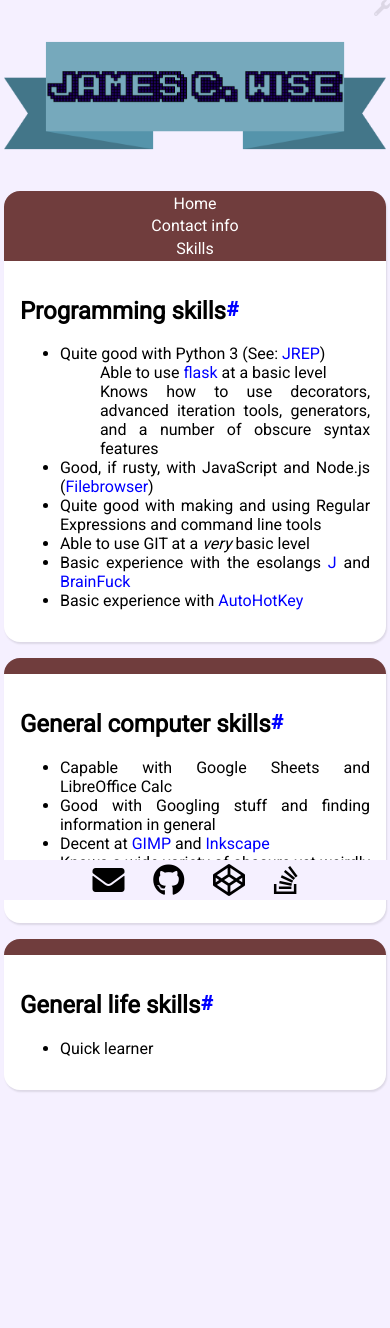
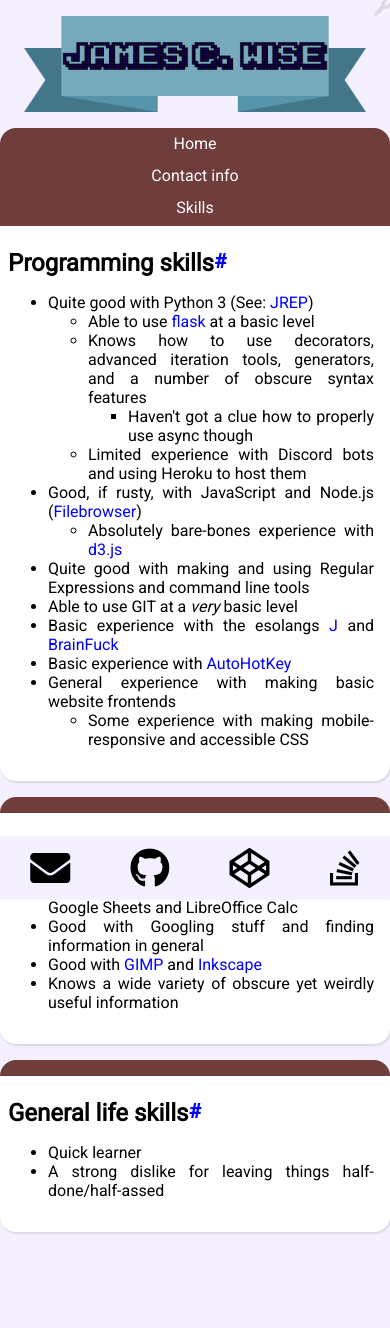
Before and after one commit to Scripter17/Scripter17.github.io, a Jekyll site: the page built from _posts/1970-01-01-skills.html, in a window 390 px wide. Built offline with Jekyll 4.4.1, drawn with Linux system fonts in a browser that asks for light colours; nearby versions of some CDN libraries; before the commit the page ends 1154 px from its top, so only the background shows below that.

Commit message:
General cleanup, tweaks, and mobile accessibility

```diff
--- a/_layouts/page.html
+++ b/_layouts/page.html
@@ -4,8 +4,9 @@
 	<meta charset="UTF-8">
 	<meta name="viewport" content="width=device-width, initial-scale=1.0">
 	<meta name="description" content="The website of James C. Wise">
-	<meta name="keywords" content="Web Developer, Web Dev, James, James Wise, James C Wise, James Christopher Wise, Python Developer, Python dev, Scripter17, Scripter171, JamesTMCA">
+	<meta name="keywords" content="Web Developer, Web Dev, James, James Wise, James C Wise, James Christopher Wise, Python Developer, Python Dev, JavaScript Developer, JavaScript Dev, Nodejs Developer, Nodejs Dev, Scripter17, Scripter171">
 	<meta name="author" content="James C. Wise">
+	<meta property="og:image" content="/resources/icon.ico">
 	<title>James Wise's Website | {{ page.html-title }}</title>
 	<link rel="shortcut icon" type="image/ico" href="/resources/icon.ico">
 	<link rel="stylesheet" href="/resources/main.css">
--- a/_posts/1970-01-01-index.html
+++ b/_posts/1970-01-01-index.html
@@ -6,7 +6,10 @@
 <div class="content h-center" id="nav-about">
 	<h2>About me<a class="anchor" href="#nav-about">#</a></h2>
 	<p>
-		Hello! My name is James Wise. I'm a Canadian with a passion for mathematics and programming. Although I haven't had much formal education in the latter, the skills I've developed over the years more than speak for themselves.
+		Hello! My name is James Wise. I'm a Canadian university student with a passion for mathematics and programming. Although I haven't had much formal education in the latter, the skills I've developed over the years more than speak for themselves.
+	</p>
+	<p>
+		I quite enjoy solving problems that I and many other people have and making the solutions available to everyone.
 	</p>
 </div>
 <div class="content h-center" id="nav-projects">
@@ -14,5 +17,6 @@
 	<ul>
 		<li><a href="https://github.com/Scripter17/jrep">JREP</a>, a command line tool inspired by GREP and FINDSTR that is designed to be extremely versatile and useful</li>
 		<li><a href="https://github.com/Scripter17/AlchemPy">AlchemPy</a>, a recreation of the game Little Alchemy made in Python</li>
+		<li><a href="https://github.com/Scripter17/Minecraft-Hotkeys">Minecraft-Hotkeys</a>, a tool for Minecraft to make AFK fishing and some other things easier</li>
 	</ul>
 </div>
--- a/_posts/1970-01-01-skills.html
+++ b/_posts/1970-01-01-skills.html
@@ -7,20 +7,34 @@
 	<h2>Programming skills<a class="anchor" href="#nav-programming">#</a></h2>
 	<ul>
 		<li>Quite good with Python 3 (See: <a href="https://github.com/Scripter17/JREP">JREP</a>)</li>
-		<dd>Able to use <a href="https://flask.palletsprojects.com">flask</a> at a basic level</dd>
-		<dd>Knows how to use decorators, advanced iteration tools, generators, and a number of obscure syntax features</dd>
+		<ul>
+			<li>Able to use <a href="https://flask.palletsprojects.com">flask</a> at a basic level</li>
+			<li>Knows how to use decorators, advanced iteration tools, generators, and a number of obscure syntax features</li>
+			<ul>
+				<li>Haven't got a clue how to properly use async though</li>
+			</ul>
+			<li>Limited experience with Discord bots and using Heroku to host them</li>
+		</ul>
 		<li>Good, if rusty, with JavaScript and Node.js (<a href="https://github.com/Scripter17/filebrowser">Filebrowser</a>)</li>
+		<ul>
+			<li>Absolutely bare-bones experience with <a href="https://d3js.org/">d3.js</a></li>
+		</ul>
 		<li>Quite good with making and using Regular Expressions and command line tools</li>
 		<li>Able to use GIT at a <i>very</i> basic level</li>
 		<li>Basic experience with the esolangs <a href="https://www.jsoftware.com/">J</a> and <a href="https://esolangs.org/wiki/BrainFuck">BrainFuck</a></li>
 		<li>Basic experience with <a href="https://www.autohotkey.com/">AutoHotKey</a></li>
+		<li>General experience with making basic website frontends</li>
+		<ul>
+			<li>Some experience with making mobile-responsive and accessible CSS</li>
+		</ul>
+	</ul>
 </div>
 <div class="content h-center" id="nav-computer">
 	<h2>General computer skills<a class="anchor" href="#nav-computer">#</a></h2>
 	<ul>
-		<li>Capable with Google Sheets and LibreOffice Calc</li>
+		<li>Capable with spreadsheet software such as Google Sheets and LibreOffice Calc</li>
 		<li>Good with Googling stuff and finding information in general</li>
-		<li>Decent at <a href="https://www.gimp.org/">GIMP</a> and <a href="https://inkscape.org/">Inkscape</a></li>
+		<li>Good with <a href="https://www.gimp.org/">GIMP</a> and <a href="https://inkscape.org/">Inkscape</a></li>
 		<li>Knows a wide variety of obscure yet weirdly useful information</li>
 	</ul>
 </div>
@@ -28,5 +42,6 @@
 	<h2>General life skills<a class="anchor" href="#nav-life">#</a></h2>
 	<ul>
 		<li>Quick learner</li>
+		<li>A strong dislike for leaving things half-done/half-assed</li>
 	</ul>
 </div>
--- a/resources/main.css
+++ b/resources/main.css
@@ -6,10 +6,12 @@
 	--cont-bg:#FFFFFF;
 	--text-col:#000000;
 	--nav-bg:#703D3D;
-	--nav-bg-hov:#602D2D;
+	--nav-bg-focus:#501D1D;
 	--nav-box-shadow:1px 2px 2px rgba(0,0,0,0.1);
 	--content-box-shadow:1px 2px 2px rgba(0,0,0,0.1);
 	--content-width:80%;
+	--link-focus-col: red;
+	--footer-link-focus-col: blue;
 }
 
 html, body{background-color:var(--body-bg);}
@@ -28,7 +30,7 @@
 }
 a{color:blue; text-decoration:none;}
 a:hover, a:focus{text-decoration:underline;}
-a:active{color:red;}
+a:active, a:focus{color:var(--link-focus-col);}
 /* Debug stuff */
 #debug{position: absolute; top:0; right:0; color:rgba(0,0,0,0.1);}
 #debug i{display:block;}
@@ -37,7 +39,8 @@
 #header{
 	display: block;
 	max-width:var(--content-width);
-	max-height:256px;
+	max-height:128px;
+	padding: 32px;
 }
 /* Navigation stuff */
 #navigation{
@@ -58,7 +61,7 @@
 	color:white;
 }
 #navigation a:active, #navigation a:focus{
-	background-color:var(--nav-bg-hov);
+	background-color:var(--nav-bg-focus);
 }
 /* Content stuff */
 .content{
@@ -66,8 +69,11 @@
 	box-shadow:var(--content-box-shadow);
 	width:calc(var(--content-width) - 2em);
 	border-radius:0 0 1em 1em;
-	padding:1em;
+	padding:0.5em 1em 1em 1em;
 	background-color:var(--cont-bg);
+}
+h2{
+	margin: 0.6em 0;
 }
 /*.content[id]{border-top:1em solid var(--nav-bg);}
 #navigation + .content{border-radius:0 0 1em 1em;}
@@ -104,9 +110,18 @@
 	height:100%;
 }
 #footer-links a{color:var(--text-col); height:1em;}
+#footer-links a:focus{color:var(--footer-link-focus-col);}
 /* Mobile stuff */
-@media(max-width:600px){
-	:root{--content-width:98%;}
-	#navigation a{flex-basis:calc(100% - 0.4em);}
+@media(max-width:900px){
+	#header{max-height: 96px; padding: 16px;}
+	:root{--content-width:95%;}
+	#navigation a{flex-basis:calc(100% - 0.4em); padding: 0.4em 0;}
 	.anchor{display:inline;}
+	body{margin:0 0 6em;}
+	#footer{height: 2em;}
+	#footer-links{width: 100%; font-size: 1.25em;}
 }
+@media(max-width:400px){
+	:root{--content-width: 100%;}
+	.content{padding-left: 0.5em; padding-right: 1em; width: calc(var(--content-width) - 1.5em);}
+}
```
Also changed, not shown: _posts/1970-01-01-contact.html (+7 -7 lines), resources/header - ORIG.png (added), resources/header.png.
